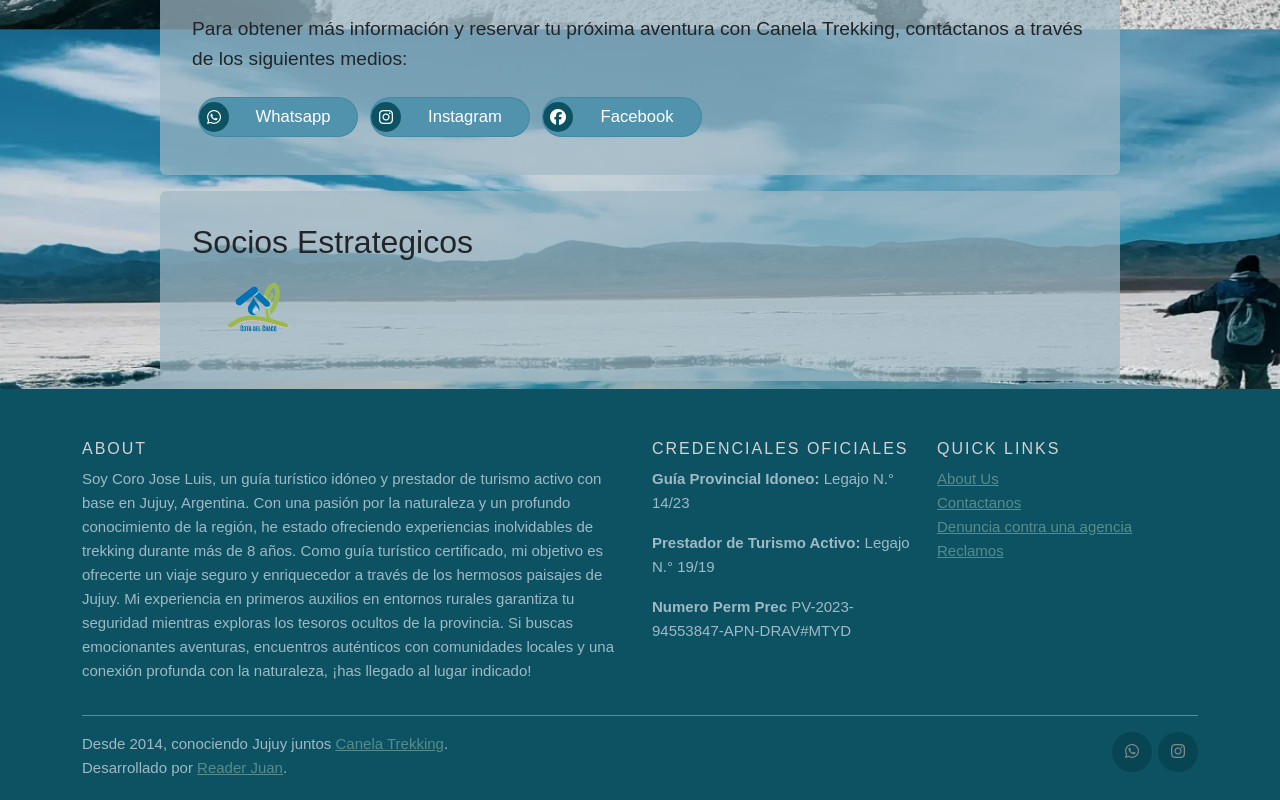
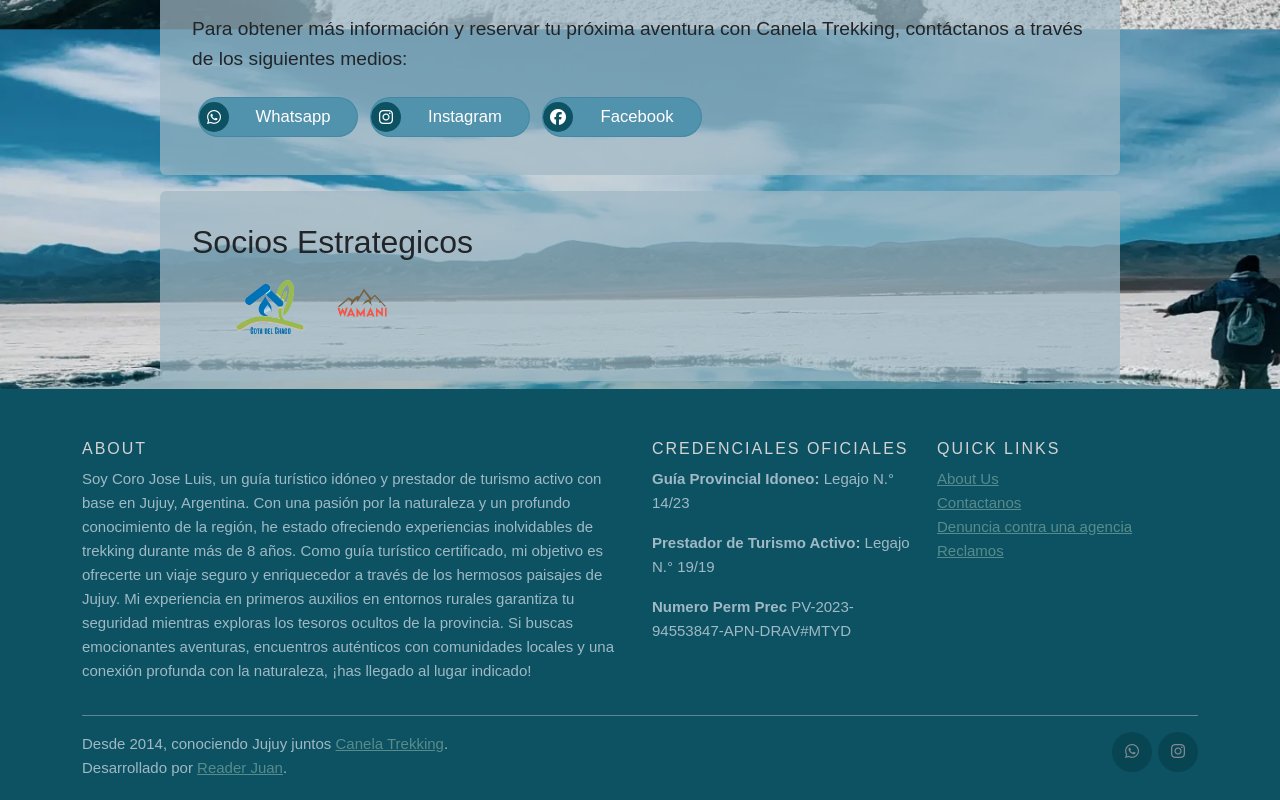
Before and after one commit to JMReader/Canela-Trekking, an Angular app: page / in a window 1280 px wide. Shown: the part 824-1624 px from the top of the page. Built offline with nearby package versions, Linux system fonts and the light colour scheme.

Commit message:
adding wamani in socios LIst

```diff
--- a/src/app/landing/landing.component.css
+++ b/src/app/landing/landing.component.css
@@ -60,7 +60,8 @@ p {
 }
 #socios--list li{
   aspect-ratio: 1/1;
-  height: 68px;
+  height: 76px;
+  margin: 0 8px
 }
 .socios--list--img{
   height: 100%;
--- a/src/app/landing/landing.component.html
+++ b/src/app/landing/landing.component.html
@@ -50,7 +50,7 @@
         <h2>Socios Estrategicos</h2>
         <ul id="socios--list">
             <li><img class="socios--list--img" src="assets/aguadelchaco.png" alt="agua del chaco Logo"></li>
-            <!-- <li style="display: flex; flex-wrap: wrap;">proximamente</li>  -->
+            <li ><img class="socios--list--img" src="assets/wamani.png" alt="Wamani Turismo Aventura"></li>
             <!-- <li><img class="socios--list--img" src="assets/aguadelchaco.png" alt="agua del chaco Logo"></li>
             <li><img class="socios--list--img" src="assets/aguadelchaco.png" alt="agua del chaco Logo"></li>  -->
         </ul>
```
Also changed, not shown: src/assets/wamani.png (added).
